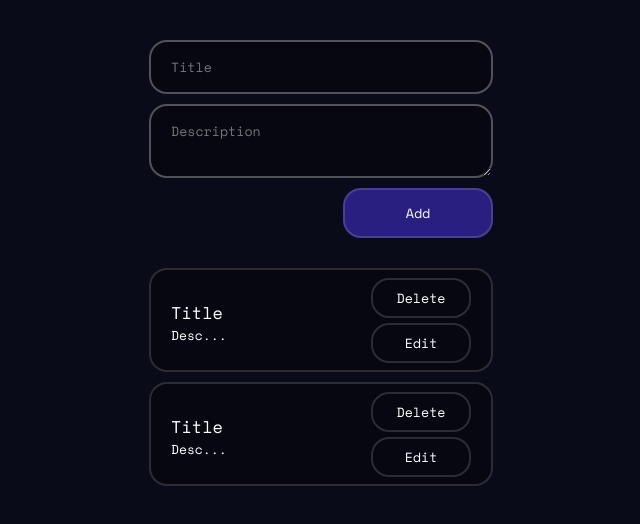
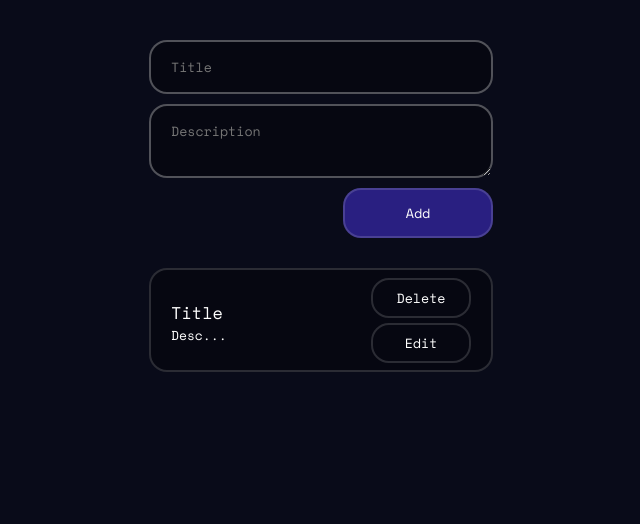
Before and after one commit to BloodyRoom/React-ToDo, a React (Vite) app: page / in a window 1280 px wide. Shown: the top 524 px of the page, without its empty margins (319-959 px from the left). Built offline with nearby package versions, Linux system fonts and the light colour scheme.

Commit message:
fix: double task component

```diff
--- a/src/App.jsx
+++ b/src/App.jsx
@@ -37,7 +37,6 @@ function App() {
 
       <div style={taskContainerStyle}>
         <Task />
-        <Task />
       </div>
     </>
   )
```
